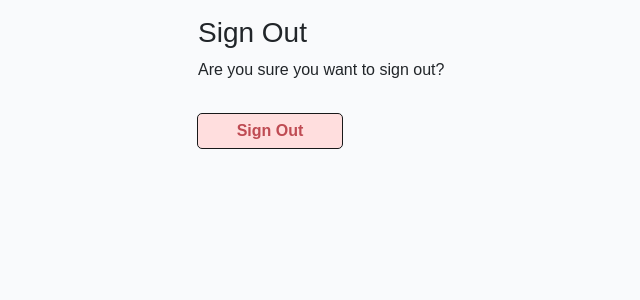
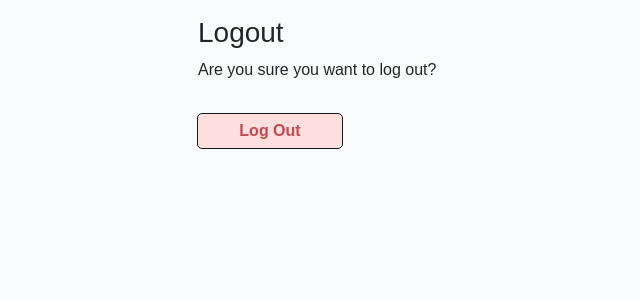
Before and after one commit to yamesjamess/p4-roller-criu, a Django app: template templates/account/logout.html in a window 1280 px wide. Shown: the part 81-381 px from the top of the page, without its empty margins (82-722 px from the left). Run offline with Django 3.2, Linux system fonts and the light colour scheme; the template is opened without the code that fills it: most values are stand-ins (such as "Sample title", 1, 10 or a date in 2020); some libraries are stand-ins or nearby versions; some web fonts are replaced.

Commit message:
Alter the layout of the login and logout page so that they're consistent with each other

```diff
--- a/templates/account/logout.html
+++ b/templates/account/logout.html
@@ -2,15 +2,15 @@
 
 {% load i18n %}
 
-{% block head_title %}{% trans "Sign Out" %}{% endblock %}
+{% block head_title %}{% trans "Logout" %}{% endblock %}
 
 {% block content %}
-<div class="container">
+<div class="container-fluid">
   <div class="row">
     <div class="col-md-8 mt-3 offset-md-2">
-      <h3>{% trans "Sign Out" %}</h3>
+      <h3>{% trans "Logout" %}</h3>
 
-      <p>{% trans 'Are you sure you want to sign out?' %}</p>
+      <p>{% trans 'Are you sure you want to log out?' %}</p>
     </div>
   </div>
   <div class="row">
@@ -20,7 +20,7 @@
         {% if redirect_field_value %}
         <input type="hidden" name="{{ redirect_field_name }}" value="{{ redirect_field_value }}" />
         {% endif %}
-        <button class="btn btn-signup right" type="submit">{% trans 'Sign Out' %}</button>
+        <button class="btn btn-signup right" type="submit">{% trans 'Log Out' %}</button>
       </form>
     </div>
   </div>
```
Also changed, not shown: templates/account/login.html (+4 -4 lines).
